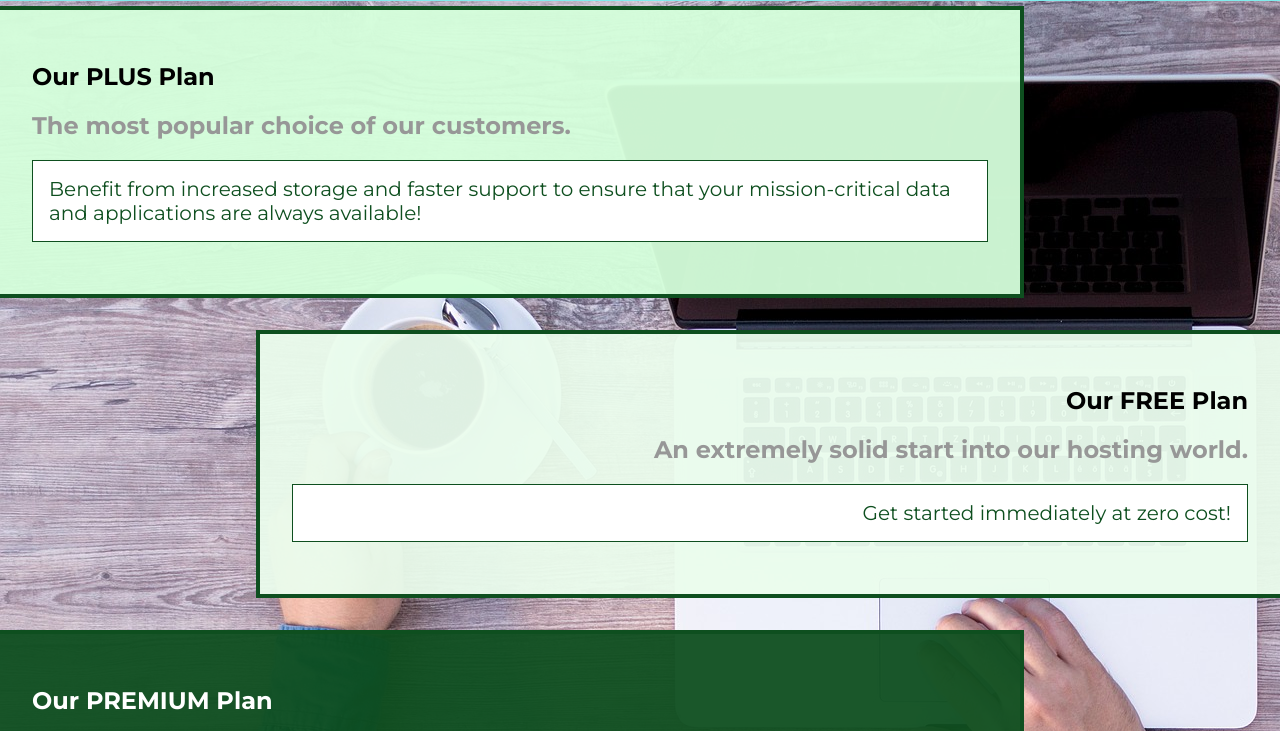
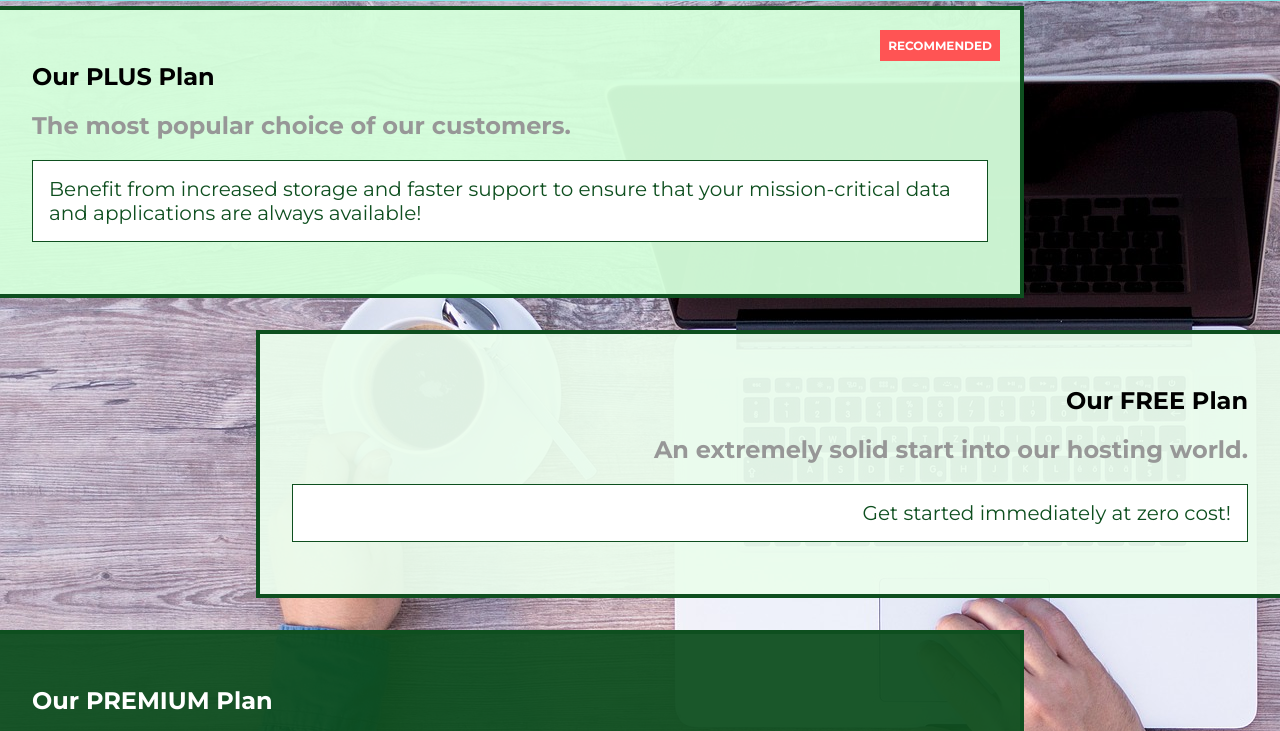
Before and after one commit to Bilguun1015/css-project-1, a plain HTML site: page packages/index.html in a window 1280 px wide. Shown: the part 42-773 px from the top of the page. Drawn offline with Linux system fonts and the light colour scheme.

Commit message:
learned position property

```diff
--- a/packages/index.html
+++ b/packages/index.html
@@ -36,6 +36,7 @@
       <section class="package" id="plus">
         <a href="#">
           <h1 class="package__title">Our PLUS Plan</h1>
+          <h2 class="package__badge">RECOMMENDED</h2>
           <h2 class="package__subtitle">
             The most popular choice of our customers.
           </h2>
--- a/packages/packages.css
+++ b/packages/packages.css
@@ -7,6 +7,7 @@ main {
   width: 100%;
   height: 100%;
   position: fixed;
+  /* z-index doesn't work on element without position property */
   z-index: -1;
 }
 
@@ -15,6 +16,7 @@ main {
   margin: 16px 0;
   border: 4px solid #0e4f1f;
   border-left: none;
+  position: relative;
 }
 
 .package:hover,
@@ -29,6 +31,17 @@ main {
   color: inherit;
   display: block;
   padding: 32px;
+}
+
+.package__badge {
+  position: absolute;
+  top: 0;
+  right: 0;
+  margin: 20px;
+  font-size: 12px;
+  color: #fff;
+  background: #ff5454;
+  padding: 8px;
 }
 
 .package__subtitle {
--- a/shared.css
+++ b/shared.css
@@ -14,6 +14,7 @@ body {
   left: 0;
   background-color: #81ecec;
   padding: 8px 16px;
+  z-index: 1;
 }
 
 .main-header > div {
```
